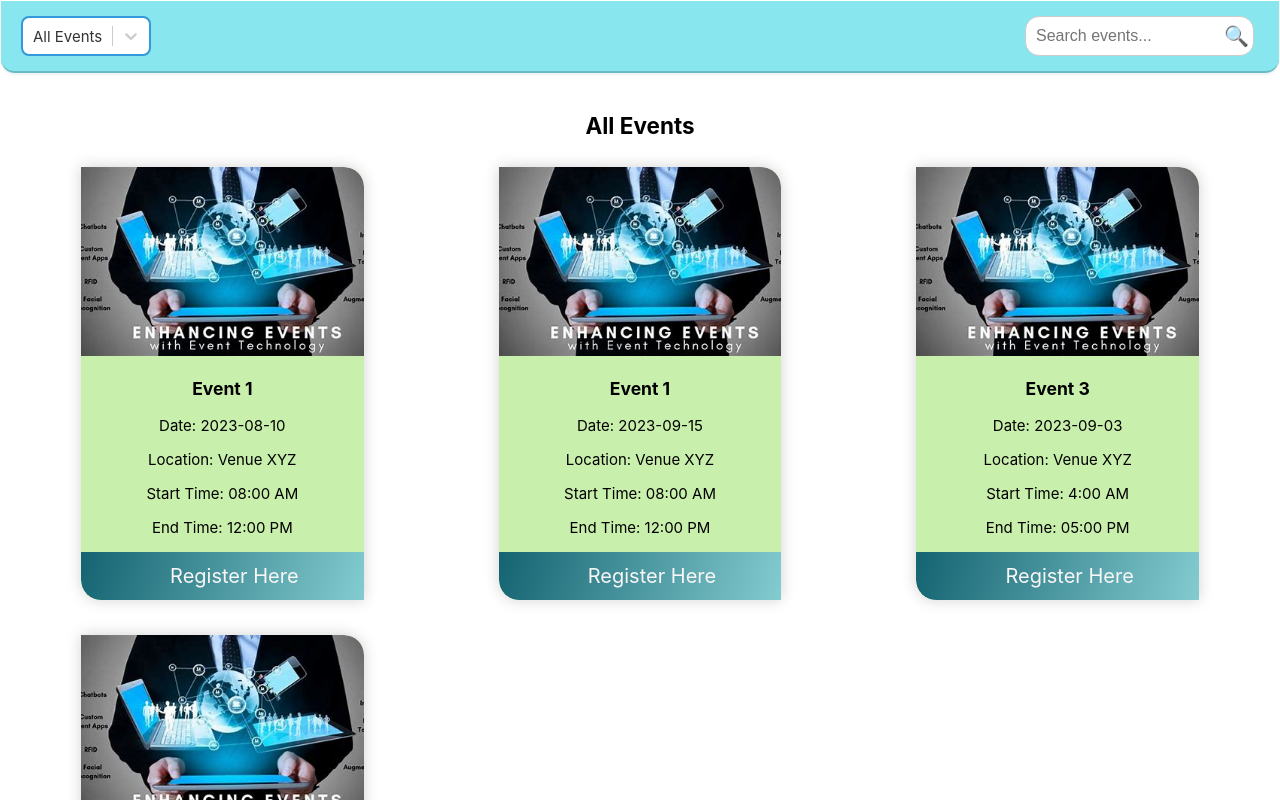
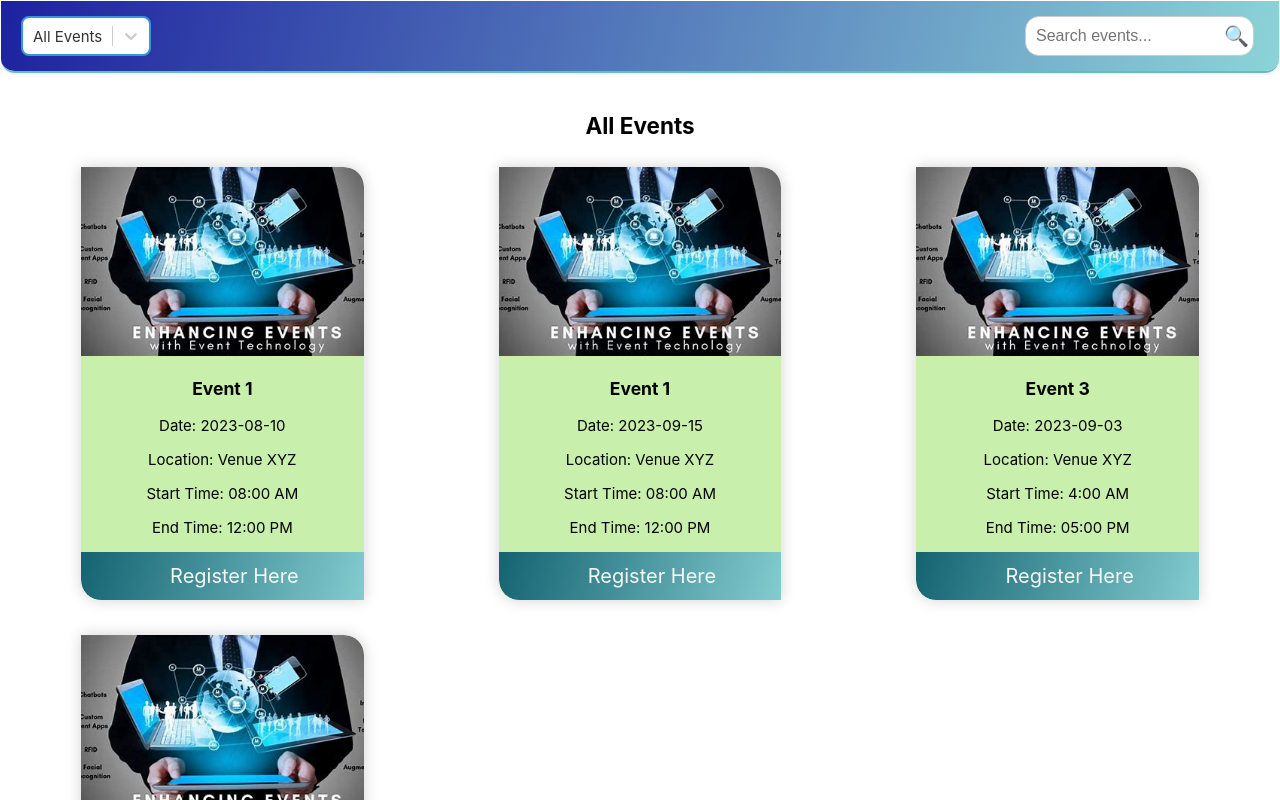
Before and after one commit to vaibhav03ambhore/Event-Page, a React (Create React App) app: page / in a window 1280 px wide. Shown: the top 800 px of the page. Built offline with nearby package versions, Linux system fonts and the light colour scheme.

Commit message:
image for each event added

```diff
--- a/src/App.js
+++ b/src/App.js
@@ -10,6 +10,7 @@ const eventsData = [
 
   {
     id: 1,
+    imageUrl: process.env.PUBLIC_URL + '/images/event-image.jpg',
     name: 'Event 1',
     date: '2023-08-10',
     location: 'Venue XYZ',
@@ -20,6 +21,7 @@ const eventsData = [
 
   {
     id: 2,
+    imageUrl: process.env.PUBLIC_URL + '/images/event-image.jpg',
     name: 'Event 1',
     date: '2023-09-15',
     location: 'Venue XYZ',
@@ -30,6 +32,7 @@ const eventsData = [
   ,
   {
     id: 3,
+    imageUrl: process.env.PUBLIC_URL + '/images/event-image.jpg',
     name: 'Event 3',
     date: '2023-09-03',
     location: 'Venue XYZ',
@@ -40,6 +43,7 @@ const eventsData = [
   ,
   {
     id: 4,
+    imageUrl: process.env.PUBLIC_URL + '/images/event-image.jpg',
     name: 'Event 4',
     date: '2023-09-20',
     location: 'Venue XYZ',
--- a/src/components/EventCard.js
+++ b/src/components/EventCard.js
@@ -5,10 +5,11 @@ const EventCard = ({ event }) => (
   <div className="event-card">
 
     <div className="event-card-image">
-        <img src={process.env.PUBLIC_URL + '/images/event-image.jpg'} alt="Event" />
+        <img src={event.imageUrl} alt="Event" />
     </div>
 
     <div className="event-card-content">
+
         <h3>{event.name}</h3>
         <p>Date: {event.date}</p>
         <p>Location: {event.location}</p>
--- a/src/styles/Header.css
+++ b/src/styles/Header.css
@@ -16,7 +16,7 @@
     /* border: 0.1px solid rgb(155, 232, 238); */
     border-bottom: 2px solid rgb(106, 187, 193);
     border-radius: 0 0 14px 14px;
-    background-color: rgb(135, 230, 238);
+    background:transparent linear-gradient(106deg, #1d219f 0%, #8cd4d7 100%) 0% 0% no-repeat padding-box;
   }
 
   .header h1 {
```
